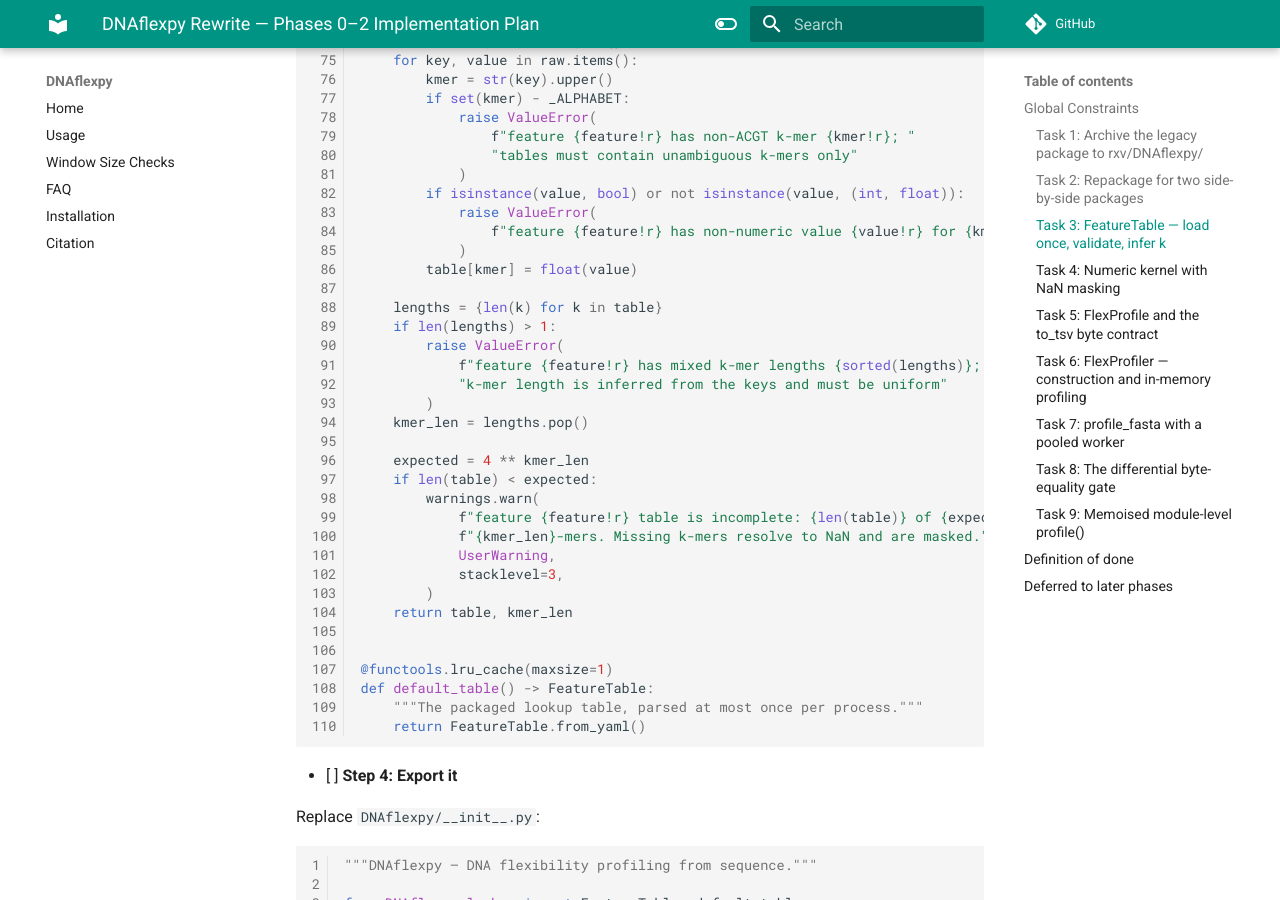
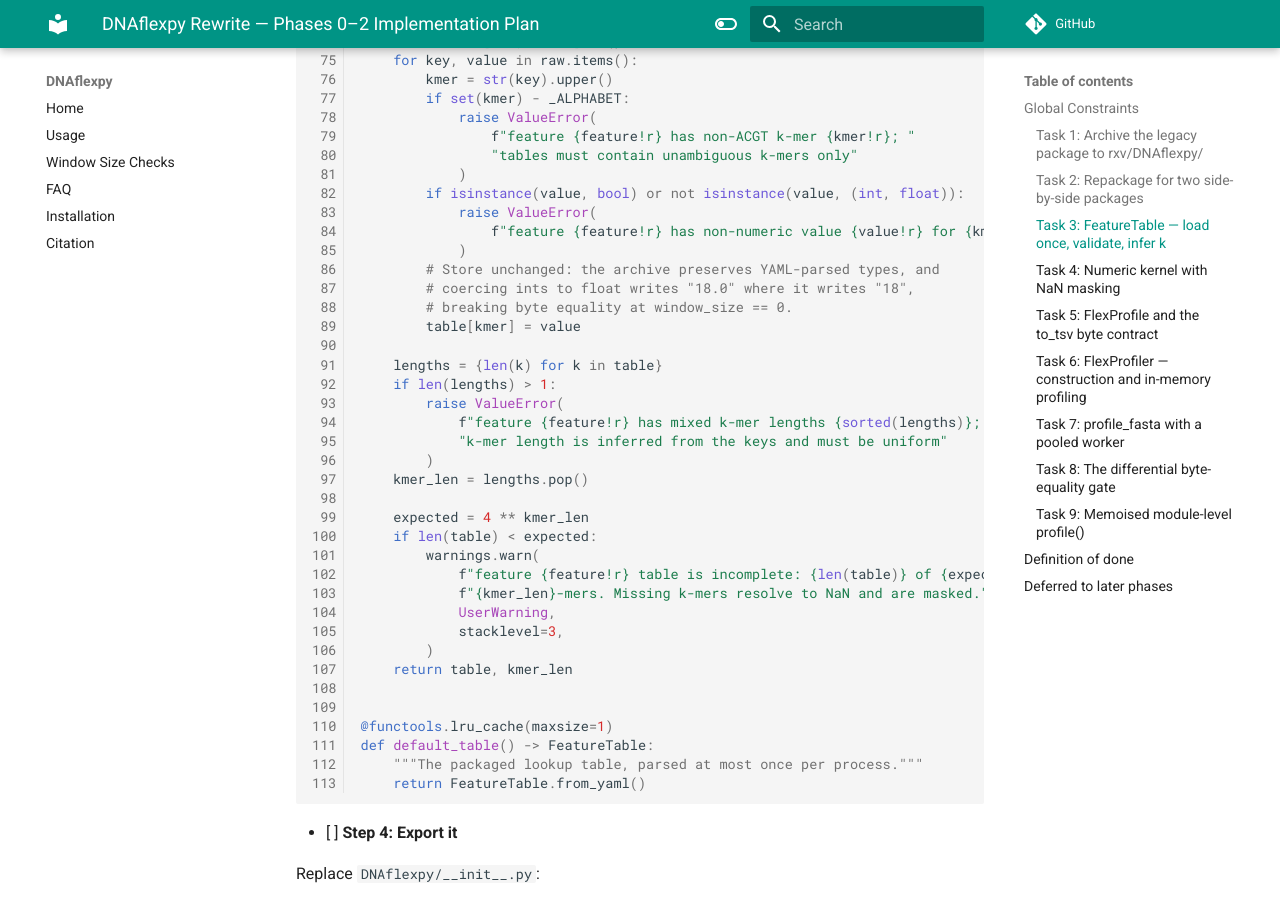
Before and after one commit to UpalabdhaD/DNAflexpy, an MkDocs documentation site: the page built from docs/superpowers/plans/2026-08-12-dnaflexpy-phases-0-2.md, in a window 1280 px wide and 900 px high, scrolled down 11249 px. Built offline with MkDocs 1.6.1 and Material for MkDocs 9.7.7, drawn with Linux system fonts in a browser that asks for light colours; comment, search, counter and statistics services are not loaded.

Commit message:
Correct plan: preserve YAML numeric types in FeatureTable
float(value) coercion breaks byte equality at window_size == 0 for the
six features with integer values, which write 18.0 where the archive
writes 18.

```diff
--- a/docs/superpowers/plans/2026-08-12-dnaflexpy-phases-0-2.md
+++ b/docs/superpowers/plans/2026-08-12-dnaflexpy-phases-0-2.md
@@ -552,7 +552,10 @@ def _validate(feature: str, raw) -> tuple[dict[str, float], int]:
             raise ValueError(
                 f"feature {feature!r} has non-numeric value {value!r} for {kmer!r}"
             )
-        table[kmer] = float(value)
+        # Store unchanged: the archive preserves YAML-parsed types, and
+        # coercing ints to float writes "18.0" where it writes "18",
+        # breaking byte equality at window_size == 0.
+        table[kmer] = value
 
     lengths = {len(k) for k in table}
     if len(lengths) > 1:
```
